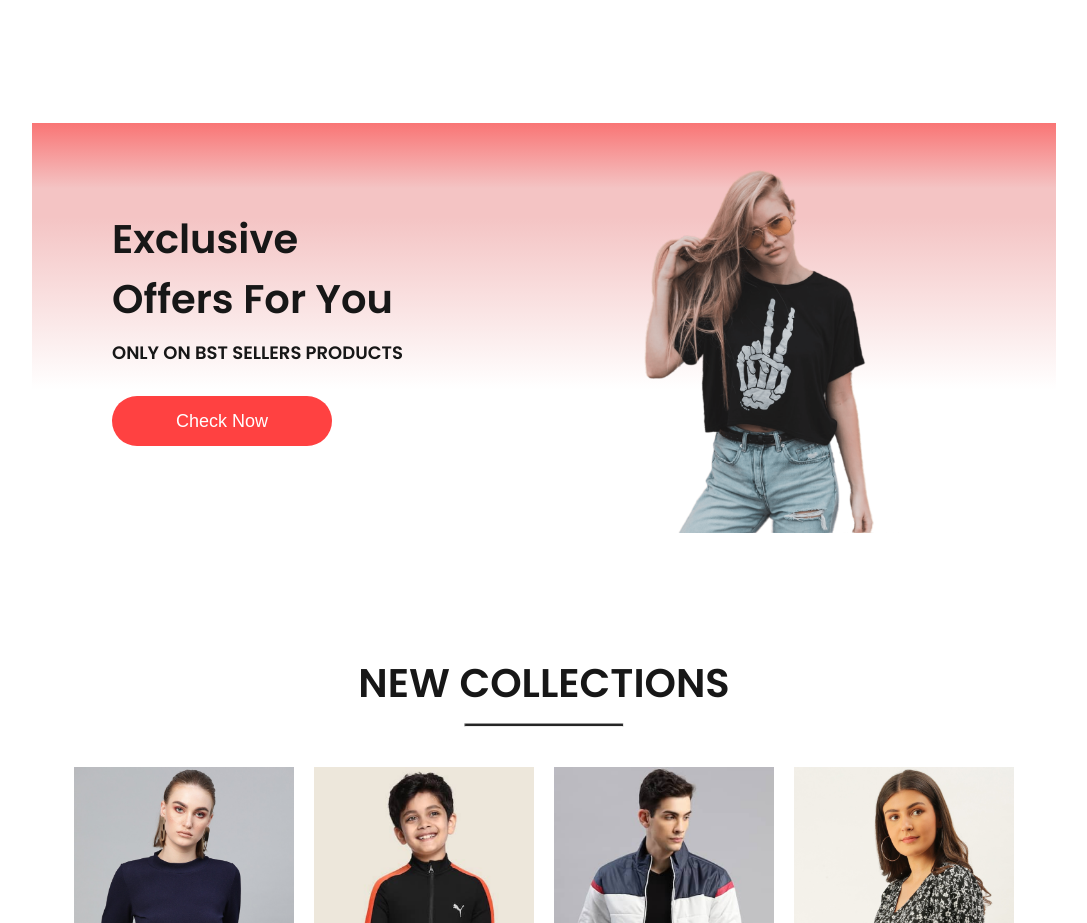
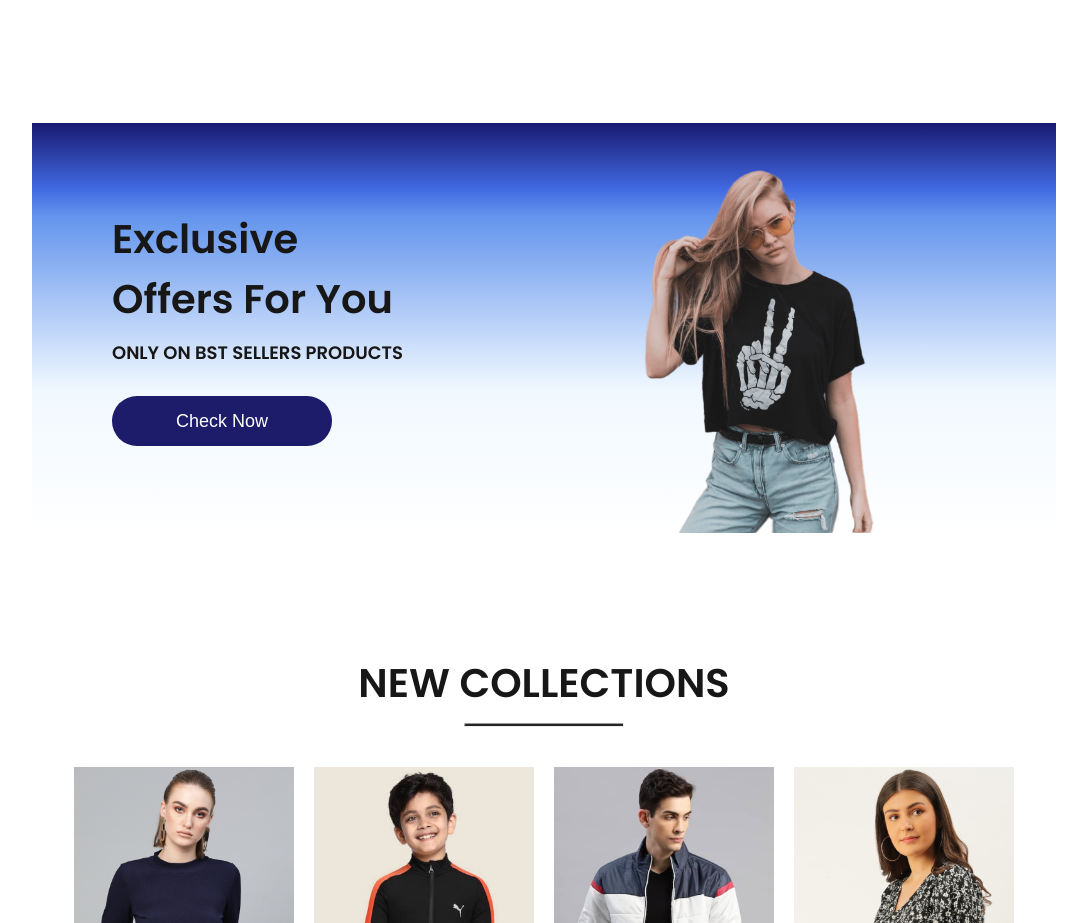
Before and after one commit to AadityaT123/Desicart-eommerce, a React (Create React App) app: page / in a window 1280 px wide. Shown: the part 1360-2283 px from the top of the page, without its empty margins (96-1183 px from the left). Built offline with nearby package versions, Linux system fonts and the light colour scheme.

Commit message:
Updated Hero component with blue theme and gradient

```diff
--- a/src/Component/Offers/Offers.css
+++ b/src/Component/Offers/Offers.css
@@ -5,7 +5,7 @@
     flex-direction: row; /* Default flex direction */
     margin: 50px auto; /* Center and ensure space around */
     padding: 0 5%;
-    background: linear-gradient(0deg, rgba(255,255,255,1) 0%, rgba(255,255,255,1) 35%, rgba(244,196,196,1) 77%, rgba(244,196,196,1) 84%, rgba(249,117,117,1) 100%);
+    background: linear-gradient(0deg, rgba(255,255,255,1) 0%, rgba(240,248,255,1) 35%, rgba(100,149,237,1) 77%, rgba(65,105,225,1) 84%, rgba(25,25,112,1) 100%);
     box-sizing: border-box;
 }
 
@@ -35,7 +35,7 @@
     width: clamp(180px, 20vw, 220px);
     height: clamp(45px, 6vh, 55px);
     border-radius: 25px;
-    background-color: #ff4141;
+    background-color: #1c1c6b;
     border: none;
     color: white;
     font-size: clamp(16px, 2.5vw, 18px);
@@ -74,6 +74,7 @@
         padding-top: 30px;
     }
 }
+
 @media(max-width:1024px){
     .offers{
         padding: 0px 60px;
@@ -98,6 +99,7 @@
         padding-top: 10px;
     }
 }
+
 @media(max-width:800px){
     .offers{
         margin-bottom: 60px;
@@ -117,6 +119,7 @@
         font-size: 12px;
     }
 }
+
 @media(max-width:500px){
     .offers{
         height: 25vh;
@@ -130,7 +133,6 @@
     }
     .offers-right img{
         width: 120px;
-
     }
     .offers-left button{
         width: 120px;
```
